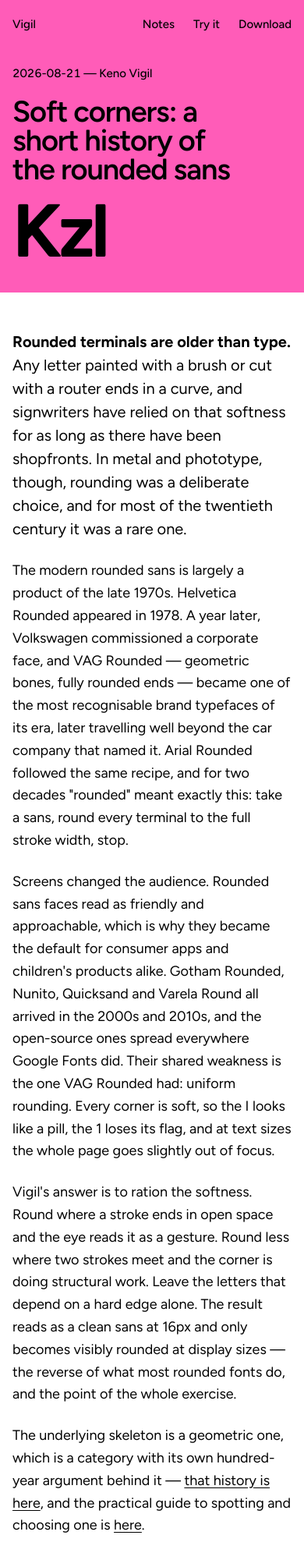
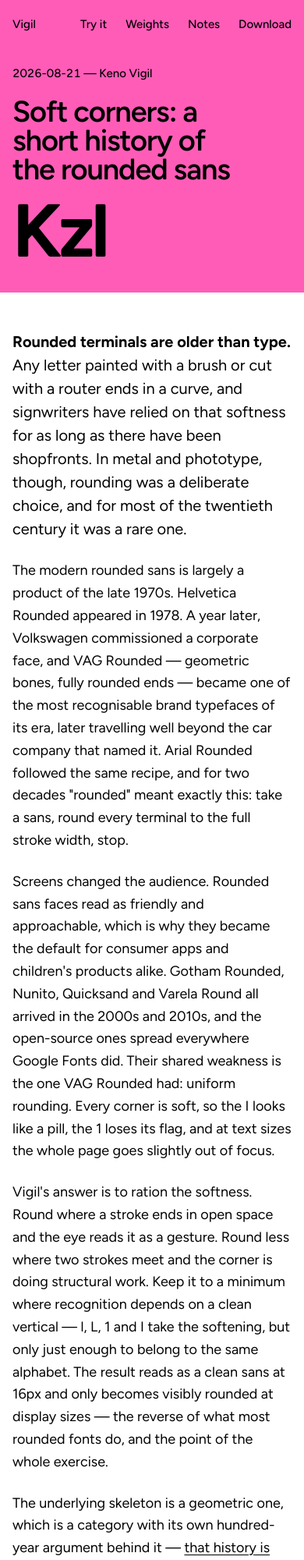
Before and after one commit to vigilantkeno/vigilfont, a plain HTML site: page notes/rounded-sans-history.html in a window 390 px wide. Shown: the top 2000 px of the page at 78% size. Drawn offline with Linux system fonts and the light colour scheme.

Commit message:
Correct rounding copy for the new stem radius; fix misleading panel row (#4)
* Correct the rounding copy for the new stem radius; fix misleading panel row

The l, L, 1 and I now carry corner rounding, so the site's claim that
they get "none" was false. Measured against an Arial control at 600px
em: Vigil insets 8-10px at every flat terminal (l, L, I, 1, H, K, z, T),
Arial insets 0. Nothing in the font measures square any more.

Updated in three places on the homepage — the third rounding figure, the
body paragraph, and the schema description — plus the matching sentence
in the rounded-sans note. The third figure now shows lL1 rather than l1.
so it demonstrates the letters that actually changed.

Also replaced the interface panel's "Storage used / 128.4 GB" row with
"Variable file / 43 KB". On a font site a 128 GB figure reads as the
download size, which is alarming and wrong; 43 KB is the real size of
Vigil-wght-.woff2 and makes the same tabular-figures point.

Co-Authored-By: Claude Opus 5 <noreply@anthropic.com>

* Fix nav overflow at 320px, undersized tap targets, and inconsistent links

Three problems, found by measuring the rendered nav rather than reading
the markup.

1. At 320px the homepage nav overflowed its container by 15px and sat
   flush against the Vigil mark with a 0px gap. It was not scrollable —
   body has overflow-x:hidden — so "Download" was simply clipped off
   screen on an iPhone SE. .nav and .nav nav now wrap, so the links drop
   to their own line instead of running off the edge.

2. Nav links were 23px tall. That fails the 24px WCAG 2.5.8 minimum and
   is well under the 44px Apple asks for, and it contradicts the site's
   own .link rule, which already sets min-height:44px. Fixed with
   padding:12px 0 plus a matching negative margin, giving a 47px touch
   target while leaving the text exactly where it was — verified: all
   nav items still share one text baseline.

3. The nav differed on every page. The homepage had four links, notes
   had three in a different order, and the notes index had two, so
   Weights was unreachable from anywhere except the homepage. All ten
   pages now carry the same four in the same order, with aria-current
   on the notes index.

Co-Authored-By: Claude Opus 5 <noreply@anthropic.com>

---------

Co-authored-by: Claude Opus 5 <noreply@anthropic.com>

```diff
--- a/notes.css
+++ b/notes.css
@@ -27,10 +27,12 @@ ol,ul{list-style:none;padding:0}
 .skip:focus{left:16px;top:16px;z-index:10;background:#fff;color:#000;padding:12px 18px}
 
 /* ---------- shared nav ---------- */
-.nav{display:flex;justify-content:space-between;align-items:baseline;font-size:15px;font-weight:500;gap:16px}
-.nav nav{display:flex;gap:24px}
-.nav a{text-decoration:none}
+.nav{display:flex;flex-wrap:wrap;justify-content:space-between;align-items:baseline;gap:4px 24px;font-size:15px;font-weight:500}
+.nav nav{display:flex;flex-wrap:wrap;gap:4px 24px}
+/* padding + matching negative margin: 47px touch target, text stays put */
+.nav a{text-decoration:none;padding:12px 0;margin:-12px 0}
 .nav a:hover{text-decoration:underline}
+.nav [aria-current="page"]{text-decoration:underline;text-underline-offset:5px}
 
 /* ---------- index hero ---------- */
 #top{
--- a/notes/rounded-sans-history.html
+++ b/notes/rounded-sans-history.html
@@ -118,7 +118,7 @@
 <header class="post-hero" style="--hero:#FF5CB8;--hero-ink:#000">
   <div class="nav">
     <a href="/">Vigil</a>
-    <nav><a href="/notes">Notes</a><a href="/#tester">Try it</a><a href="/#download">Download</a></nav>
+    <nav><a href="/#tester">Try it</a><a href="/#weights">Weights</a><a href="/notes">Notes</a><a href="/#download">Download</a></nav>
   </div>
   <div class="hero-body">
     <span class="meta"><time datetime="2026-08-21">2026-08-21</time> — Keno Vigil</span>
@@ -132,7 +132,7 @@
     <p class="lead"><strong>Rounded terminals are older than type.</strong> Any letter painted with a brush or cut with a router ends in a curve, and signwriters have relied on that softness for as long as there have been shopfronts. In metal and phototype, though, rounding was a deliberate choice, and for most of the twentieth century it was a rare one.</p>
     <p>The modern rounded sans is largely a product of the late 1970s. Helvetica Rounded appeared in 1978. A year later, Volkswagen commissioned a corporate face, and VAG Rounded — geometric bones, fully rounded ends — became one of the most recognisable brand typefaces of its era, later travelling well beyond the car company that named it. Arial Rounded followed the same recipe, and for two decades "rounded" meant exactly this: take a sans, round every terminal to the full stroke width, stop.</p>
     <p>Screens changed the audience. Rounded sans faces read as friendly and approachable, which is why they became the default for consumer apps and children's products alike. Gotham Rounded, Nunito, Quicksand and Varela Round all arrived in the 2000s and 2010s, and the open-source ones spread everywhere Google Fonts did. Their shared weakness is the one VAG Rounded had: uniform rounding. Every corner is soft, so the I looks like a pill, the 1 loses its flag, and at text sizes the whole page goes slightly out of focus.</p>
-    <p>Vigil's answer is to ration the softness. Round where a stroke ends in open space and the eye reads it as a gesture. Round less where two strokes meet and the corner is doing structural work. Leave the letters that depend on a hard edge alone. The result reads as a clean sans at 16px and only becomes visibly rounded at display sizes — the reverse of what most rounded fonts do, and the point of the whole exercise.</p>
+    <p>Vigil's answer is to ration the softness. Round where a stroke ends in open space and the eye reads it as a gesture. Round less where two strokes meet and the corner is doing structural work. Keep it to a minimum where recognition depends on a clean vertical — l, L, 1 and I take the softening, but only just enough to belong to the same alphabet. The result reads as a clean sans at 16px and only becomes visibly rounded at display sizes — the reverse of what most rounded fonts do, and the point of the whole exercise.</p>
     <p>The underlying skeleton is a geometric one, which is a category with its own hundred-year argument behind it — <a href="/notes/geometric-grotesk-history">that history is here</a>, and the practical guide to spotting and choosing one is <a href="/notes/geometric-sans-serif-fonts">here</a>.</p>
   </div>
 </article>
```
Also changed, not shown: 404.html (+1 -1 lines), index.html (+10 -7 lines), notes/geometric-grotesk-history.html (+1 -1 lines), notes/geometric-sans-serif-fonts.html (+1 -1 lines), notes/highway-gothic-vs-clearview.html (+1 -1 lines), notes/index.html (+1 -1 lines), notes/license-plate-fonts.html (+1 -1 lines), notes/typeface-vs-font.html (+1 -1 lines), notes/why-vigil.html (+1 -1 lines).
